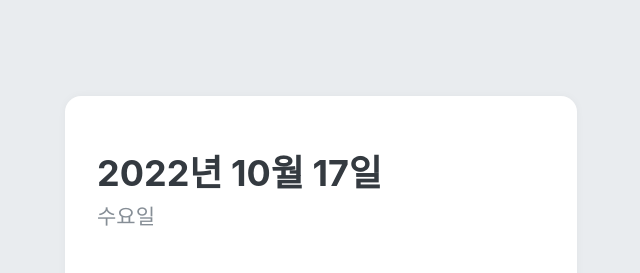
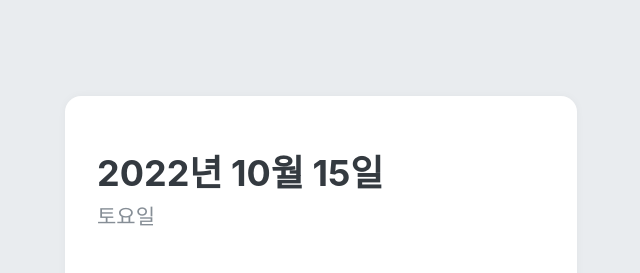
Before and after one commit to Sene68/react-recoil, a React (Create React App) app: page / in a window 1280 px wide. Shown: the top 273 px of the page, without its empty margins (319-959 px from the left). Built offline with nearby package versions, Linux system fonts and the light colour scheme.

Commit message:
todo head 현재 일자로 표시

```diff
--- a/src/components/TodoHead.js
+++ b/src/components/TodoHead.js
@@ -25,11 +25,20 @@
   }
 `;
 
+
 function TodoHead() {
+  const today = new Date();
+  const dateString = today.toLocaleDateString('ko-KR', {
+    year: 'numeric',
+    month: 'long',
+    day: 'numeric'
+  });
+  const dayName = today.toLocaleDateString('ko-KR', { weekday: 'long' });
+
   return (
     <TodoHeadBlock>
-      <h1>2022년 10월 17일</h1>
-      <div className="day">수요일</div>
+      <h1>{dateString}</h1>
+      <div className="day">{dayName}</div>
       <div className="tasks-left">할 일 2개 남음</div>
     </TodoHeadBlock>
   );
```
